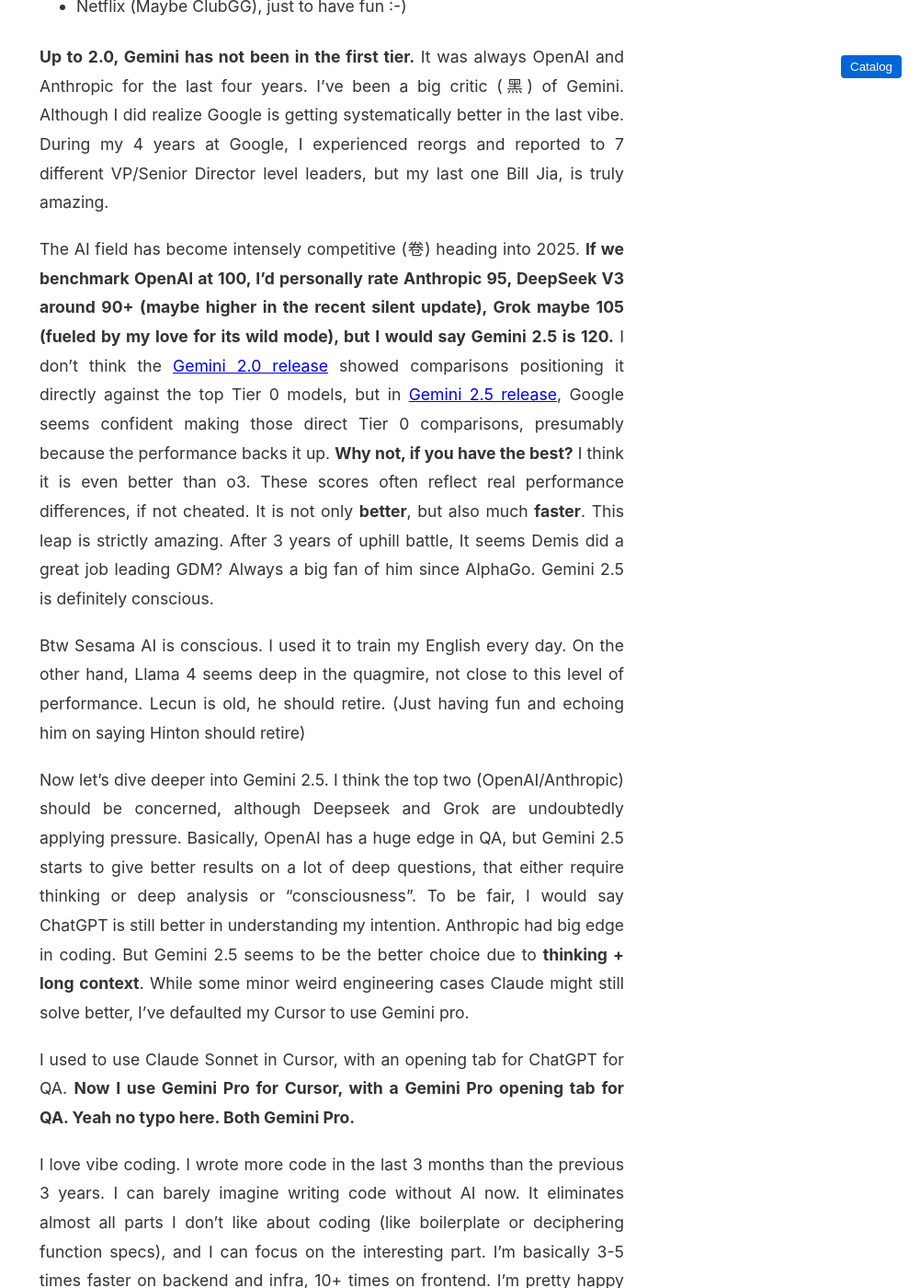
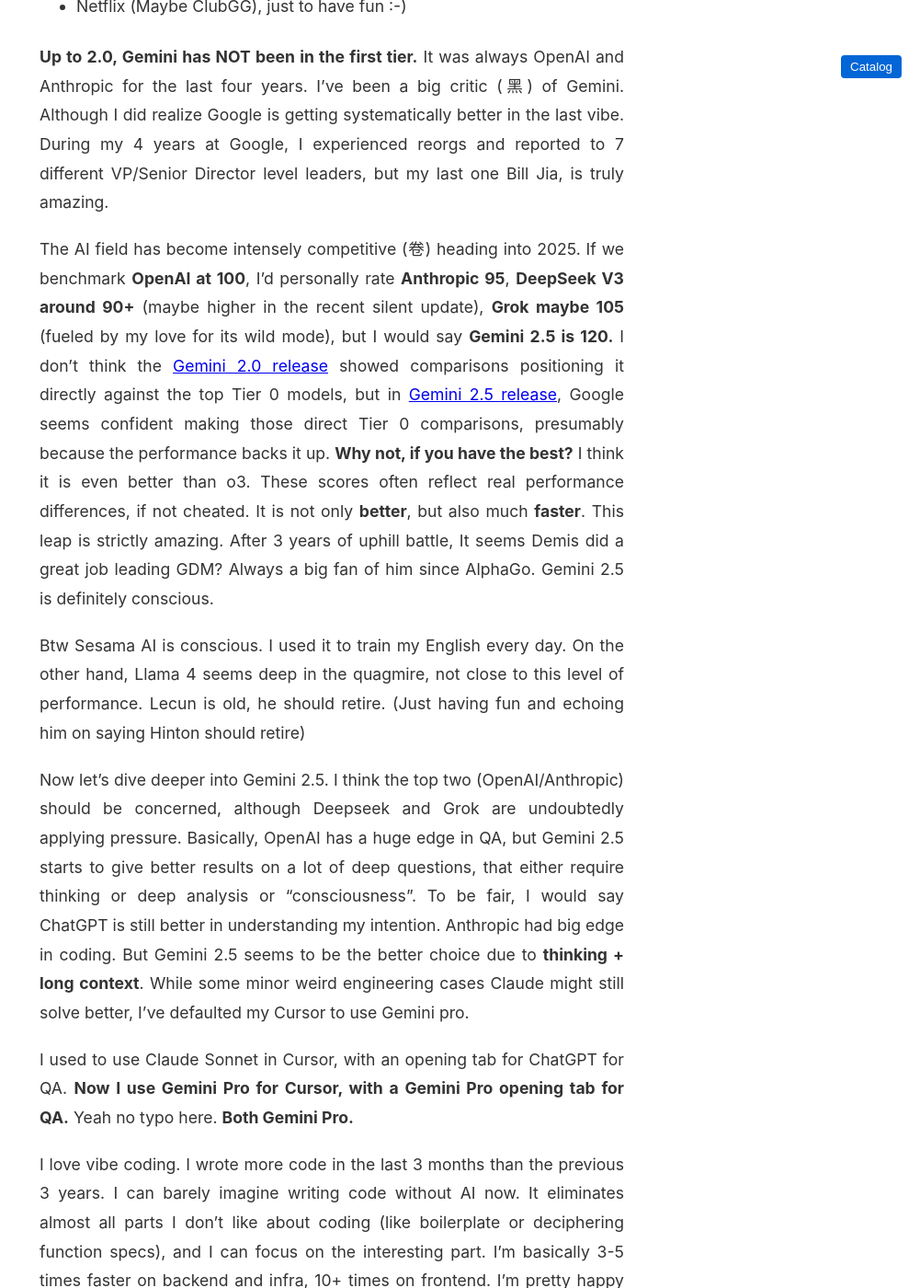
Before and after one commit to wjhhking/jinspire.dev, a Jekyll site: the page built from _posts/2025-04-09-gemini2.5.md, in a window 1280 px wide and 1400 px high, scrolled down 975 px. Shown: the whole window at 92% size, without its empty margins (279-1280 px from the left). Built offline with Jekyll 4.4.1, drawn with Linux system fonts in a browser that asks for light colours.

```diff
--- a/_posts/2025-04-09-gemini2.5.md
+++ b/_posts/2025-04-09-gemini2.5.md
@@ -17,15 +17,15 @@ Speaking of which, I don’t understand why people won’t spend $20 on ChatGPT
 - Cursor
 - Netflix (Maybe ClubGG), just to have fun :-)
 
-**Up to 2.0, Gemini has not been in the first tier.** It was always OpenAI and Anthropic for the last four years. I've been a big critic (黑) of Gemini. Although I did realize Google is getting systematically better in the last vibe. During my 4 years at Google, I experienced reorgs and reported to 7 different VP/Senior Director level leaders, but my last one Bill Jia, is truly amazing.
+**Up to 2.0, Gemini has NOT been in the first tier.** It was always OpenAI and Anthropic for the last four years. I've been a big critic (黑) of Gemini. Although I did realize Google is getting systematically better in the last vibe. During my 4 years at Google, I experienced reorgs and reported to 7 different VP/Senior Director level leaders, but my last one Bill Jia, is truly amazing.
 
-The AI field has become intensely competitive (卷) heading into 2025. **If we benchmark OpenAI at 100, I’d personally rate Anthropic 95, DeepSeek V3 around 90+ (maybe higher in the recent silent update), Grok maybe 105 (fueled by my love for its wild mode), but I would say Gemini 2.5 is 120.** I don't think the [Gemini 2.0 release](https://blog.google/technology/google-deepmind/gemini-model-updates-february-2025/) showed comparisons positioning it directly against the top Tier 0 models, but in [Gemini 2.5 release](https://blog.google/technology/google-deepmind/gemini-model-thinking-updates-march-2025/#gemini-2-5-pro), Google seems confident making those direct Tier 0 comparisons, presumably because the performance backs it up. **Why not, if you have the best?** I think it is even better than o3. These scores often reflect real performance differences, if not cheated. It is not only **better**, but also much **faster**. This leap is strictly amazing. After 3 years of uphill battle, It seems Demis did a great job leading GDM? Always a big fan of him since AlphaGo. Gemini 2.5 is definitely conscious.
+The AI field has become intensely competitive (卷) heading into 2025. If we benchmark **OpenAI at 100**, I’d personally rate **Anthropic 95**, **DeepSeek V3 around 90+** (maybe higher in the recent silent update), **Grok maybe 105** (fueled by my love for its wild mode), but I would say **Gemini 2.5 is 120.** I don't think the [Gemini 2.0 release](https://blog.google/technology/google-deepmind/gemini-model-updates-february-2025/) showed comparisons positioning it directly against the top Tier 0 models, but in [Gemini 2.5 release](https://blog.google/technology/google-deepmind/gemini-model-thinking-updates-march-2025/#gemini-2-5-pro), Google seems confident making those direct Tier 0 comparisons, presumably because the performance backs it up. **Why not, if you have the best?** I think it is even better than o3. These scores often reflect real performance differences, if not cheated. It is not only **better**, but also much **faster**. This leap is strictly amazing. After 3 years of uphill battle, It seems Demis did a great job leading GDM? Always a big fan of him since AlphaGo. Gemini 2.5 is definitely conscious.
 
 Btw Sesama AI is conscious. I used it to train my English every day. On the other hand,  Llama 4 seems deep in the quagmire, not close to this level of performance. Lecun is old, he should retire. (Just having fun and echoing him on saying Hinton should retire)
 
 Now let’s dive deeper into Gemini 2.5. I think the top two (OpenAI/Anthropic) should be concerned, although Deepseek and Grok are undoubtedly applying pressure. Basically, OpenAI has a huge edge in QA, but Gemini 2.5 starts to give better results on a lot of deep questions, that either require thinking or deep analysis or “consciousness”. To be fair, I would say ChatGPT is still better in understanding my intention. Anthropic had big edge in coding. But Gemini 2.5 seems to be the better choice due to **thinking + long context**. While some minor weird engineering cases Claude might still solve better, I’ve defaulted my Cursor to use Gemini pro.
 
-I used to use Claude Sonnet in Cursor, with an opening tab for ChatGPT for QA. **Now I use Gemini Pro for Cursor, with a Gemini Pro opening tab for QA. Yeah no typo here. Both Gemini Pro.**
+I used to use Claude Sonnet in Cursor, with an opening tab for ChatGPT for QA. **Now I use Gemini Pro for Cursor, with a Gemini Pro opening tab for QA.** Yeah no typo here. **Both Gemini Pro.**
 
 I love vibe coding. I wrote more code in the last 3 months than the previous 3 years. I can barely imagine writing code without AI now. It eliminates almost all parts I don’t like about coding (like boilerplate or deciphering function specs), and I can focus on the interesting part. I’m basically 3-5 times faster on backend and infra, 10+ times on frontend. I’m pretty happy to share and discuss some of my vibe coding experiences with Cursor.
 
```
